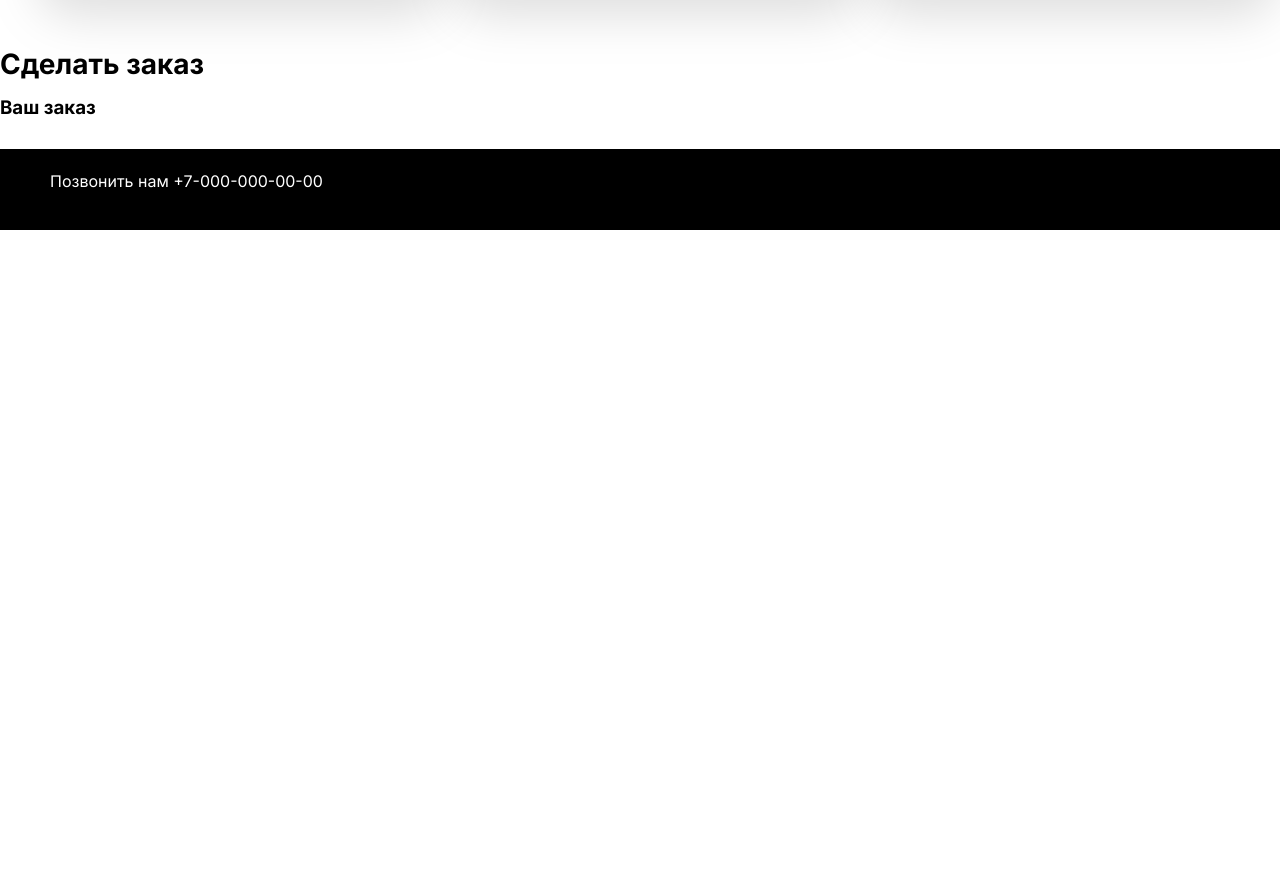
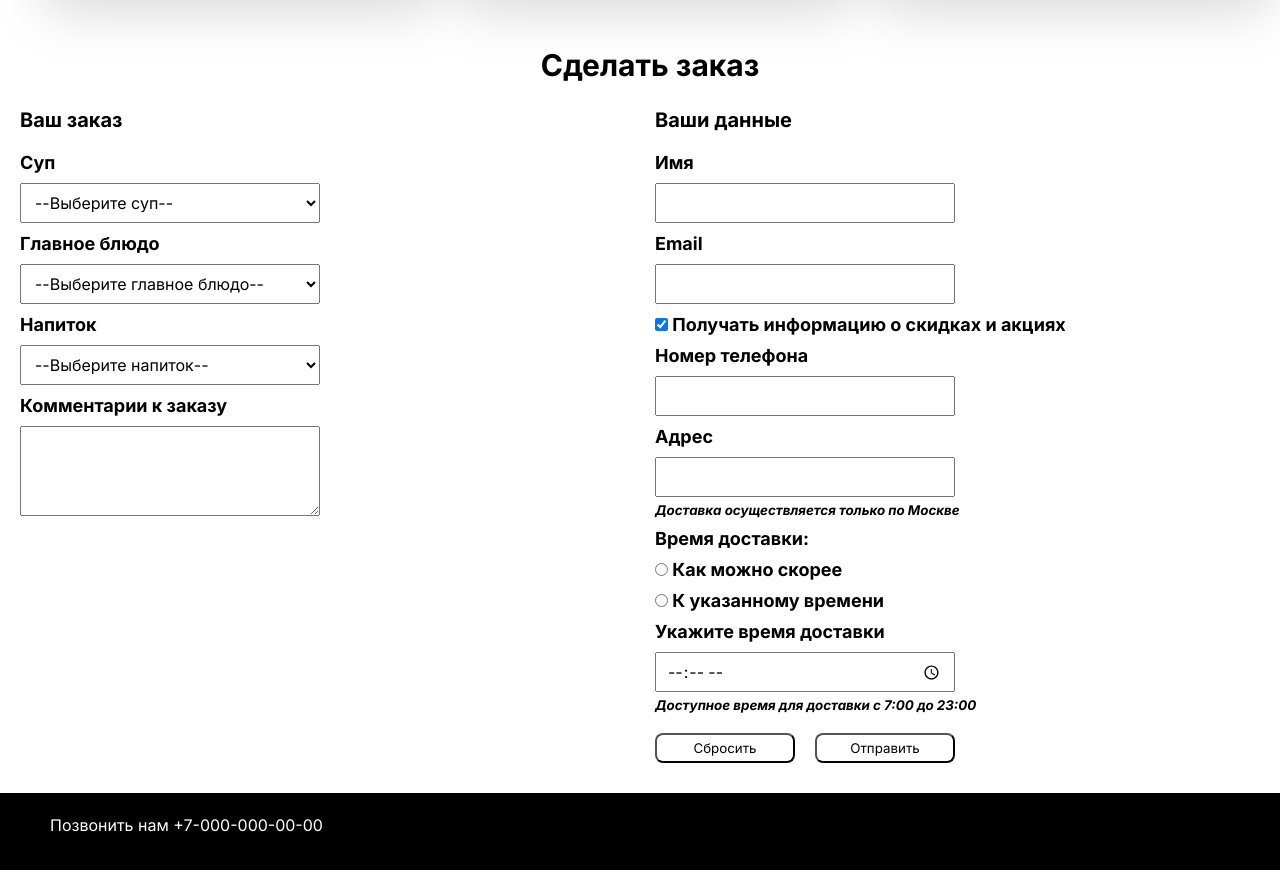
Before and after one commit to Alie-nek/food-construct, a plain HTML site: page makeorder.html in a window 1280 px wide. Shown: the part 1803-2673 px from the top of the page. Before the commit the page ends 2033 px from the top, so only its background shows below. Drawn offline with Linux system fonts and the light colour scheme.

Commit message:
Add files via upload

```diff
--- a/makeorder.html
+++ b/makeorder.html
@@ -20,7 +20,7 @@
             </nav>
         </header>
         <main>
-            <section id="soup">
+            <section id="soups">
                 <h2>Выберите суп</h2>
                 <div id="firstdish" class="dishes">
                     <div id="gaspacho" class="dish-card">
@@ -101,13 +101,69 @@
         </main>
         <section id="forms">
             <h2>Сделать заказ</h2>
+            <form action="https://httpbin.org/post" method="post">
             <div id="form">
                 <div id="order">
                     <h3>Ваш заказ</h3>
-
+                    <label for="soup">Суп</label>
+                    <select id="soup" name="soup" required>
+                        <option value="">--Выберите суп--</option>
+                        <option value="gaspacho">Гаспачо</option>
+                        <option value="mushrooms">Грибной суп</option>
+                        <option value="norway">Норвежский суп</option>
+                    </select>
+                    <label for="course">Главное блюдо</label>
+                    <select id="course" name="course" required>
+                        <option value="">--Выберите главное блюдо--</option>
+                        <option value="potato">Жаренная картошка с грибами</option>
+                        <option value="lasagna">Лазанья</option>
+                        <option value="cutlet">Котлеты из курицы с картофельным пюре</option>
+                    </select>
+                     <label for="drink">Напиток</label>
+                    <select id="drink" name="drink" required>
+                        <option value="">--Выберите напиток--</option>
+                        <option value="orange">Апельсиновый сок</option>
+                        <option value="apple">Яблочный сок</option>
+                        <option value="carrot">Морковный сок</option>
+                    </select>
+                   <label for="comment">Комментарии к заказу</label>
+                    <textarea id="comment" name="comment"> </textarea>
+                </div>
+                <div id="client">
+                    <h3>Ваши данные</h3>
+                    <label for="nameuser">Имя</label>
+                    <input type="text" id="nameuser" name="username" required>
+                    <label for="email">Email</label>
+                    <input type="email" id="email" name="email" required>
+                    <label for="inf">
+                        <input type="checkbox" id="inf" name="inftoemail" checked>
+                         Получать информацию о скидках и акциях
+                        </label>
+                    <label for="tel">Номер телефона</label>
+                    <input type="tel" id="tel" name="telephon" required>
+                    <label for="address">Адрес</label>
+                    <input type="text" id="address" name="address" required>
+                    <small>Доставка осуществляется только по Москве</small>
+                    <label for="timeofdel">Время доставки:</label>
+                    <label for="time-soon">
+                        <input type="radio" id="time-soon" name="timeofdel" value="soon" required>
+                        Как можно скорее
+                    </label>
+                    <label for="time-specified">
+                        <input type="radio" id="time-specified" name="timeofdel" value="specified" required>
+                        К указанному времени
+                    </label>
+                    <label for="time">Укажите время доставки</label>
+                    <input type="time" id="time" name="time" min="07:00" max="23:00" step="300" required>
+                    <small>Доступное время для доставки с 7:00 до 23:00</small>
+                    <div id="buttons">
+                    <button type="reset" id="reset" name="reset">Сбросить</button>
+                    <button type="submit" id="submit" name="submit">Отправить</button>
+                </div>
                 </div>
             </div>
-        </section>
+       </form>
+       </section>
         <footer id="contacts">
             <p>Позвонить нам +7-000-000-00-00</p>
         </footer>
--- a/stylesformake.css
+++ b/stylesformake.css
@@ -61,6 +61,84 @@
     font-weight: bold;
 }
 
+#forms{
+    margin-left: 20px;
+}
+
+#forms h2{
+    text-align: center;
+    font-size: 30px;
+}
+
+#forms h3{
+    font-size: 20px;
+    margin: 10px 0;
+}
+
+#form{
+    display: grid;
+    gap: 10px;
+    grid-template-columns: repeat(2, 1fr);
+}
+
+#form label {
+    font-size: 18px;
+    font-weight:bold;
+}
+
+#form small{
+    margin-top: -5px;
+    font-style: italic;
+    font-weight: bold;
+}
+
+#order{
+    display: flex;
+    flex-direction: column;
+    flex-wrap: wrap;
+    gap: 10px;
+}
+
+#client{
+    display: flex;
+    flex-direction: column;
+    flex-wrap: wrap;
+    gap: 10px;
+}
+
+#form select, #form input[type="text"], #form input[type="email"], #form input[type="tel"], #form input[type="time"] {
+    height: 40px;
+    width: 300px;
+    padding: 10px;
+    font-size: 16px;
+}
+
+#form textarea{
+    height: 90px;
+    width: 300px;
+    padding: 10px;
+}
+
+#form button{
+    height: 30px;
+    width: 140px;
+    border-radius: 8px;
+    border-width: 2px;
+    background-color: #ffffff;
+}
+
+#form button:hover{
+    background-color: #e0dddd;
+}
+
+#buttons{
+    display: flex;
+    flex-direction: row;
+    gap: 20px;
+    flex-wrap: wrap;
+    margin-top: 10px;
+}
+
 @media (max-width: 800px) {
     .dishes{
         grid-template-columns: repeat(2, 1fr);
@@ -73,10 +151,11 @@
     header h1 {
         text-align: center;
     }
+
 }
 
 @media (max-width: 600px) {
-    .dishes{
+    #form, .dishes{
         grid-template-columns: 1fr;
     }
 
@@ -92,4 +171,8 @@
     h2 {
         text-align: center;
     }
+
+    #buttons{
+        justify-content: center;
+    }
 }
```
